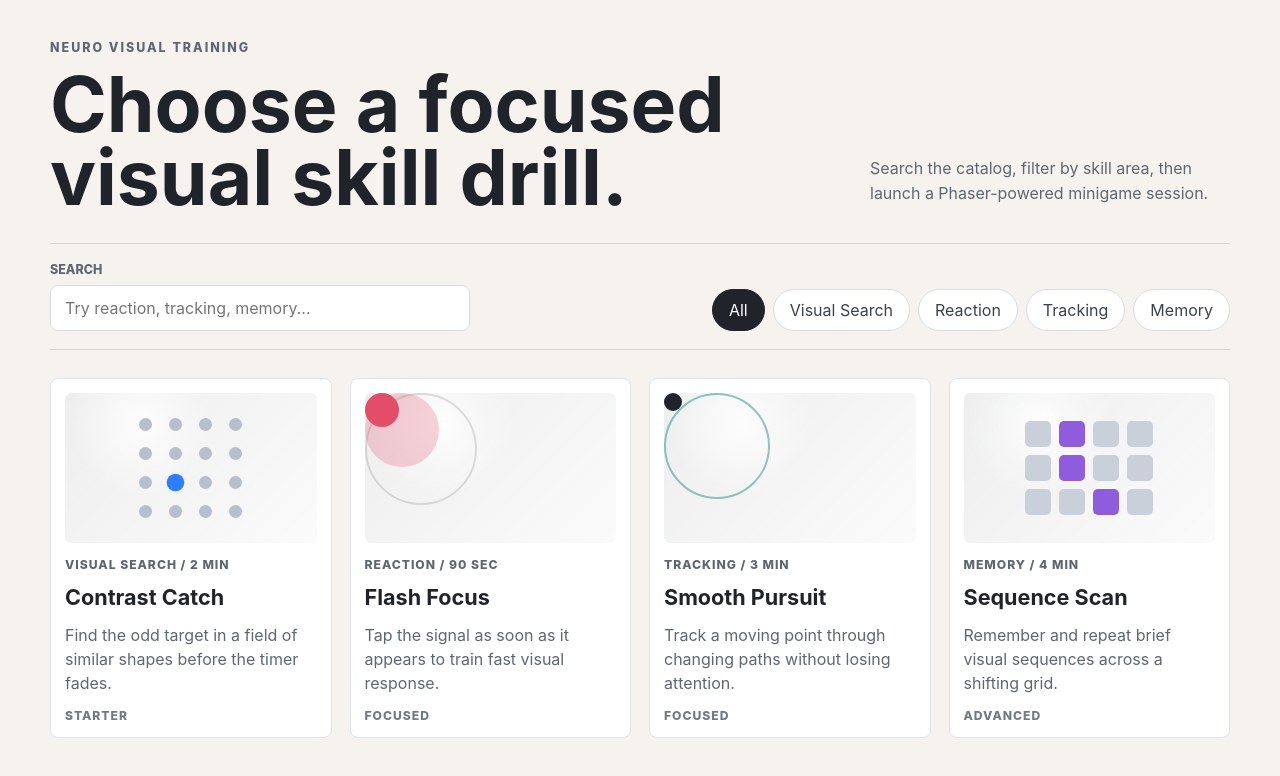
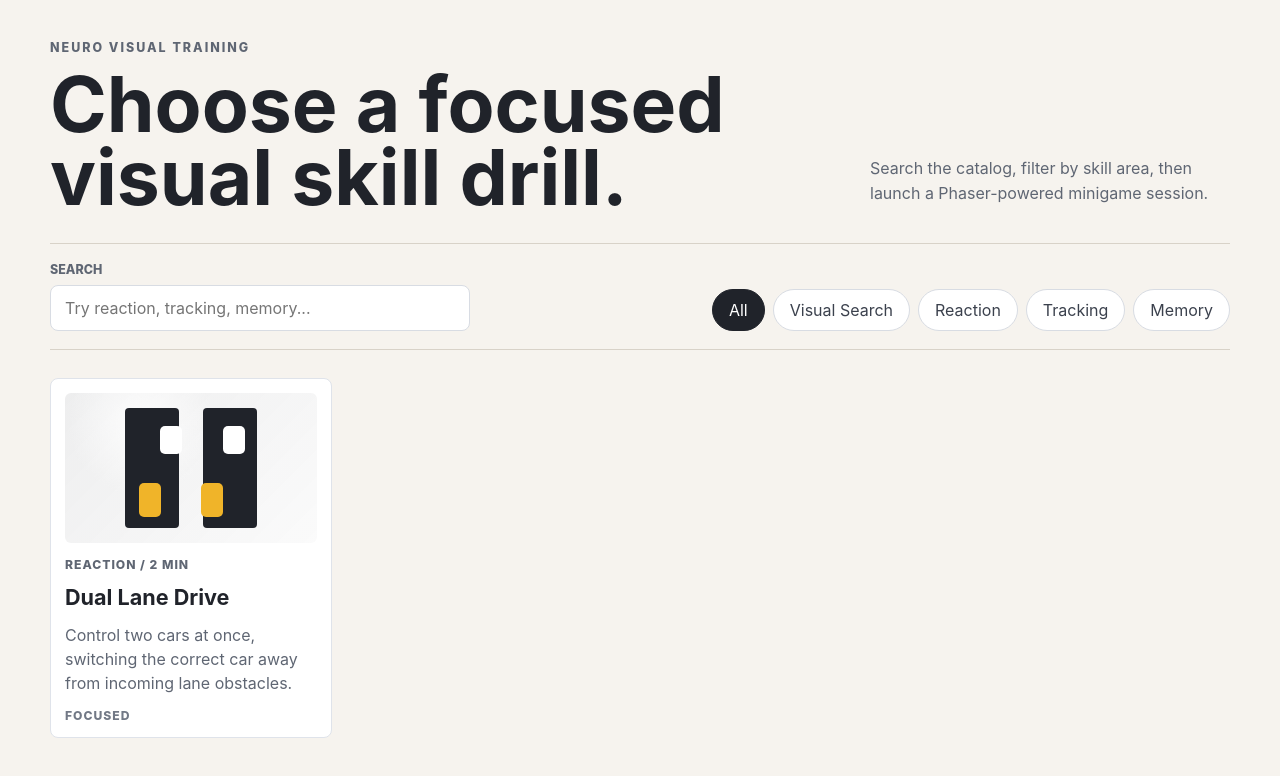
Before and after one commit to AgustinRamiroDiaz/neuro-visual-training-minigames, a Vue app: page / in a window 1280 px wide. Shown: the top 776 px of the page. Built offline with nearby package versions, Linux system fonts and the light colour scheme.

Commit message:
add two cars minigame

```diff
--- a/src/components/PreviewMark.vue
+++ b/src/components/PreviewMark.vue
@@ -24,8 +24,17 @@ defineProps<{
       <span class="orbit satellite" />
     </template>
 
+    <template v-else-if="minigame.preview.pattern === 'grid'">
+      <span v-for="index in 12" :key="index" class="cell" :class="{ lit: [2, 6, 11].includes(index) }" />
+    </template>
+
     <template v-else>
-      <span v-for="index in 12" :key="index" class="cell" :class="{ lit: [2, 6, 11].includes(index) }" />
+      <span class="road left-road" />
+      <span class="road right-road" />
+      <span class="mini-car left-car" />
+      <span class="mini-car right-car" />
+      <span class="mini-obstacle left-obstacle" />
+      <span class="mini-obstacle right-obstacle" />
     </template>
   </div>
 </template>
--- a/src/data/minigames.ts
+++ b/src/data/minigames.ts
@@ -7,8 +7,9 @@ export interface Minigame {
   skillArea: SkillArea;
   difficulty: 'Starter' | 'Focused' | 'Advanced';
   duration: string;
+  sceneKey: 'DualLaneDriveScene' | 'TrainingScene';
   preview: {
-    pattern: 'targets' | 'pulse' | 'orbit' | 'grid';
+    pattern: 'targets' | 'pulse' | 'orbit' | 'grid' | 'dual-lane';
     accent: string;
   };
 }
@@ -23,51 +24,16 @@ export const skillAreas: Array<'All' | SkillArea> = [
 
 export const minigames: Minigame[] = [
   {
-    id: 'contrast-catch',
-    title: 'Contrast Catch',
-    summary: 'Find the odd target in a field of similar shapes before the timer fades.',
-    skillArea: 'Visual Search',
-    difficulty: 'Starter',
-    duration: '2 min',
-    preview: {
-      pattern: 'targets',
-      accent: '#2f7dff',
-    },
-  },
-  {
-    id: 'flash-focus',
-    title: 'Flash Focus',
-    summary: 'Tap the signal as soon as it appears to train fast visual response.',
+    id: 'dual-lane-drive',
+    title: 'Dual Lane Drive',
+    summary: 'Control two cars at once, switching the correct car away from incoming lane obstacles.',
     skillArea: 'Reaction',
     difficulty: 'Focused',
-    duration: '90 sec',
+    duration: '2 min',
+    sceneKey: 'DualLaneDriveScene',
     preview: {
-      pattern: 'pulse',
-      accent: '#e24d68',
-    },
-  },
-  {
-    id: 'smooth-pursuit',
-    title: 'Smooth Pursuit',
-    summary: 'Track a moving point through changing paths without losing attention.',
-    skillArea: 'Tracking',
-    difficulty: 'Focused',
-    duration: '3 min',
-    preview: {
-      pattern: 'orbit',
-      accent: '#188b7b',
-    },
-  },
-  {
-    id: 'sequence-scan',
-    title: 'Sequence Scan',
-    summary: 'Remember and repeat brief visual sequences across a shifting grid.',
-    skillArea: 'Memory',
-    difficulty: 'Advanced',
-    duration: '4 min',
-    preview: {
-      pattern: 'grid',
-      accent: '#8f5cdd',
+      pattern: 'dual-lane',
+      accent: '#f0b429',
     },
   },
 ];
--- a/src/game/main.ts
+++ b/src/game/main.ts
@@ -1,5 +1,6 @@
 import Phaser from 'phaser';
 import type { Minigame } from '../data/minigames';
+import { DualLaneDriveScene } from './scenes/DualLaneDriveScene';
 import { TrainingScene } from './scenes/TrainingScene';
 
 export function createGame(parent: string | HTMLElement, minigame: Minigame) {
@@ -9,7 +10,7 @@ export function createGame(parent: string | HTMLElement, minigame: Minigame) {
     height: 560,
     parent,
     backgroundColor: '#f6f3ee',
-    scene: [TrainingScene],
+    scene: [DualLaneDriveScene, TrainingScene],
     scale: {
       mode: Phaser.Scale.FIT,
       autoCenter: Phaser.Scale.CENTER_BOTH,
@@ -21,7 +22,7 @@ export function createGame(parent: string | HTMLElement, minigame: Minigame) {
   };
 
   const game = new Phaser.Game(config);
-  game.scene.start('TrainingScene', { minigame });
+  game.scene.start(minigame.sceneKey, { minigame });
 
   return game;
 }
--- /dev/null
+++ b/src/game/scenes/DualLaneDriveScene.ts
@@ -0,0 +1,286 @@
+import Phaser from 'phaser';
+import { EventBus } from '../EventBus';
+import type { Minigame } from '../../data/minigames';
+
+type Side = 'left' | 'right';
+
+interface CarState {
+  laneIndex: number;
+  body: Phaser.GameObjects.Container;
+  side: Side;
+}
+
+interface Obstacle {
+  shape: Phaser.GameObjects.Rectangle;
+  laneIndex: number;
+  scored: boolean;
+  side: Side;
+}
+
+export class DualLaneDriveScene extends Phaser.Scene {
+  private readonly lanes: Record<Side, number[]> = {
+    left: [250, 350],
+    right: [550, 650],
+  };
+
+  private cars!: Record<Side, CarState>;
+  private obstacles: Obstacle[] = [];
+  private score = 0;
+  private obstaclesPerMinute = 30;
+  private spawnElapsedMs = 0;
+  private speed = 185;
+  private isGameOver = false;
+  private minigame?: Minigame;
+  private scoreText?: Phaser.GameObjects.Text;
+  private rateText?: Phaser.GameObjects.Text;
+  private statusText?: Phaser.GameObjects.Text;
+
+  constructor() {
+    super({ key: 'DualLaneDriveScene' });
+  }
+
+  init(data: { minigame?: Minigame }) {
+    this.minigame = data.minigame;
+    this.obstacles = [];
+    this.score = 0;
+    this.obstaclesPerMinute = 30;
+    this.spawnElapsedMs = 0;
+    this.speed = 185;
+    this.isGameOver = false;
+  }
+
+  create() {
+    this.cameras.main.setBackgroundColor('#f6f3ee');
+    this.createRoad();
+    this.createHud();
+
+    this.cars = {
+      left: this.createCar('left', 0, 0x2f7dff),
+      right: this.createCar('right', 1, 0xe24d68),
+    };
+
+    this.input.keyboard?.on('keydown-A', () => this.switchLane('left'));
+    this.input.keyboard?.on('keydown-LEFT', () => this.switchLane('left'));
+    this.input.keyboard?.on('keydown-D', () => this.switchLane('right'));
+    this.input.keyboard?.on('keydown-RIGHT', () => this.switchLane('right'));
+    this.input.keyboard?.on('keydown-ENTER', () => this.restartIfGameOver());
+    this.input.keyboard?.on('keydown-SPACE', () => this.restartIfGameOver());
+
+    this.createControlButton(250, 508, 'Left car', 'A / <-', () => this.switchLane('left'));
+    this.createControlButton(650, 508, 'Right car', 'D / ->', () => this.switchLane('right'));
+
+    EventBus.emit('current-scene-ready', this);
+  }
+
+  update(_: number, delta: number) {
+    if (this.isGameOver) {
+      return;
+    }
+
+    const distance = (this.speed * delta) / 1000;
+    this.updateObstacleSpawner(delta);
+
+    this.obstacles.forEach((obstacle) => {
+      obstacle.shape.y += distance;
+
+      if (!obstacle.scored && obstacle.shape.y > 455) {
+        obstacle.scored = true;
+        this.addScore();
+      }
+
+      if (this.didHitCar(obstacle)) {
+        this.endGame();
+      }
+    });
+
+    this.obstacles = this.obstacles.filter((obstacle) => {
+      if (obstacle.shape.y < 625) {
+        return true;
+      }
+
+      obstacle.shape.destroy();
+      return false;
+    });
+  }
+
+  private createRoad() {
+    this.add.rectangle(450, 280, 560, 560, 0x222831, 1);
+    this.add.rectangle(450, 280, 16, 560, 0xf6f3ee, 1);
+
+    [300, 600].forEach((x) => {
+      for (let y = 20; y < 560; y += 54) {
+        this.add.rectangle(x, y, 8, 28, 0xf6f3ee, 0.82);
+      }
+    });
+
+    this.add.rectangle(450, 74, 560, 92, 0x20232a, 0.2);
+  }
+
+  private createHud() {
+    this.add
+      .text(40, 26, this.minigame?.title ?? 'Dual Lane Drive', {
+        fontFamily: 'Arial, sans-serif',
+        fontSize: '26px',
+        color: '#20232a',
+      })
+      .setOrigin(0, 0);
+
+    this.add
+      .text(40, 60, 'Move only the car whose lane is blocked.', {
+        fontFamily: 'Arial, sans-serif',
+        fontSize: '15px',
+        color: '#5f6673',
+      })
+      .setOrigin(0, 0);
+
+    this.scoreText = this.add
+      .text(820, 28, '0', {
+        fontFamily: 'Arial, sans-serif',
+        fontSize: '38px',
+        color: '#20232a',
+      })
+      .setOrigin(1, 0);
+
+    this.rateText = this.add
+      .text(820, 72, `${this.obstaclesPerMinute} obstacles/min`, {
+        fontFamily: 'Arial, sans-serif',
+        fontSize: '15px',
+        color: '#5f6673',
+      })
+      .setOrigin(1, 0);
+  }
+
+  private createCar(side: Side, laneIndex: number, color: number): CarState {
+    const x = this.lanes[side][laneIndex];
+    const car = this.add.container(x, 455);
+    const shadow = this.add.rectangle(0, 10, 48, 70, 0x000000, 0.18).setOrigin(0.5);
+    const body = this.add.rectangle(0, 0, 42, 66, color, 1).setOrigin(0.5);
+    const cabin = this.add.rectangle(0, -8, 26, 26, 0xffffff, 0.72).setOrigin(0.5);
+    const bumper = this.add.rectangle(0, -31, 34, 8, 0x20232a, 0.45).setOrigin(0.5);
+
+    car.add([shadow, body, cabin, bumper]);
+
+    return { side, laneIndex, body: car };
+  }
+
+  private createControlButton(
+    x: number,
+    y: number,
+    label: string,
+    keyHint: string,
+    onPress: () => void,
+  ) {
+    const button = this.add.container(x, y);
+    const background = this.add.rectangle(0, 0, 150, 58, 0xffffff, 1).setOrigin(0.5);
+    background.setStrokeStyle(2, 0xd8dce3, 1);
+    const title = this.add
+      .text(0, -10, label, {
+        fontFamily: 'Arial, sans-serif',
+        fontSize: '15px',
+        color: '#20232a',
+      })
+      .setOrigin(0.5);
+    const hint = this.add
+      .text(0, 13, keyHint, {
+        fontFamily: 'Arial, sans-serif',
+        fontSize: '14px',
+        color: '#5f6673',
+      })
+      .setOrigin(0.5);
+
+    button.add([background, title, hint]);
+    background.setInteractive({ useHandCursor: true });
+    background.on('pointerdown', onPress);
+  }
+
+  private switchLane(side: Side) {
+    if (this.isGameOver) {
+      return;
+    }
+
+    const car = this.cars[side];
+    car.laneIndex = car.laneIndex === 0 ? 1 : 0;
+
+    this.tweens.add({
+      targets: car.body,
+      x: this.lanes[side][car.laneIndex],
+      duration: 120,
+      ease: 'Quad.easeOut',
+    });
+  }
+
+  private spawnObstacle() {
+    if (this.isGameOver) {
+      return;
+    }
+
+    const side: Side = Phaser.Math.Between(0, 1) === 0 ? 'left' : 'right';
+    const laneIndex = Phaser.Math.Between(0, 1);
+    const shape = this.add.rectangle(this.lanes[side][laneIndex], -42, 50, 58, 0xf0b429, 1);
+    shape.setStrokeStyle(3, 0x20232a, 0.18);
+
+    this.obstacles.push({ shape, laneIndex, scored: false, side });
+  }
+
+  private didHitCar(obstacle: Obstacle) {
+    const car = this.cars[obstacle.side];
+
+    return (
+      obstacle.laneIndex === car.laneIndex &&
+      Math.abs(obstacle.shape.y - car.body.y) < 58 &&
+      Math.abs(obstacle.shape.x - car.body.x) < 44
+    );
+  }
+
+  private addScore() {
+    this.score += 1;
+    this.obstaclesPerMinute = 30 + Math.floor(this.score / 4) * 6;
+    this.speed = 185 + Math.floor(this.score / 6) * 8;
+    this.scoreText?.setText(String(this.obstaclesPerMinute));
+    this.rateText?.setText(`${this.obstaclesPerMinute} obstacles/min`);
+  }
+
+  private getSpawnDelay() {
+    return 60000 / this.obstaclesPerMinute;
+  }
+
+  private updateObstacleSpawner(delta: number) {
+    this.spawnElapsedMs += delta;
+
+    while (this.spawnElapsedMs >= this.getSpawnDelay()) {
+      this.spawnElapsedMs -= this.getSpawnDelay();
+      this.spawnObstacle();
+    }
+  }
+
+  private endGame() {
+    this.isGameOver = true;
+
+    this.statusText = this.add
+      .text(
+        450,
+        258,
+        `Peak pace ${this.obstaclesPerMinute} obstacles/min\nCleared ${this.score} obstacles\nPress Enter or Space to restart`,
+        {
+        align: 'center',
+        backgroundColor: '#ffffff',
+        color: '#20232a',
+        fixedWidth: 430,
+        fontFamily: 'Arial, sans-serif',
+        fontSize: '22px',
+        lineSpacing: 10,
+        padding: { x: 18, y: 18 },
+        },
+      )
+      .setOrigin(0.5);
+  }
+
+  private restartIfGameOver() {
+    if (!this.isGameOver) {
+      return;
+    }
+
+    this.statusText?.destroy();
+    this.scene.restart({ minigame: this.minigame });
+  }
+}
--- a/src/styles.css
+++ b/src/styles.css
@@ -296,6 +296,60 @@ button {
   grid-template-columns: repeat(4, 34px);
 }
 
+.road {
+  background: #20232a;
+  border-radius: 4px;
+  display: block;
+  height: 120px;
+  position: absolute;
+  top: 15px;
+  width: 54px;
+}
+
+.left-road {
+  left: calc(50% - 66px);
+}
+
+.right-road {
+  right: calc(50% - 66px);
+}
+
+.mini-car,
+.mini-obstacle {
+  border-radius: 5px;
+  display: block;
+  position: absolute;
+  width: 22px;
+}
+
+.mini-car {
+  background: var(--accent);
+  bottom: 26px;
+  height: 34px;
+}
+
+.left-car {
+  left: calc(50% - 52px);
+}
+
+.right-car {
+  right: calc(50% - 32px);
+}
+
+.mini-obstacle {
+  background: #ffffff;
+  height: 28px;
+  top: 33px;
+}
+
+.left-obstacle {
+  left: calc(50% - 31px);
+}
+
+.right-obstacle {
+  right: calc(50% - 54px);
+}
+
 .empty-state {
   color: #5f6673;
   grid-column: 1 / -1;
```
Also changed, not shown: 1 other file (tests, documents, lock files or other folders).
